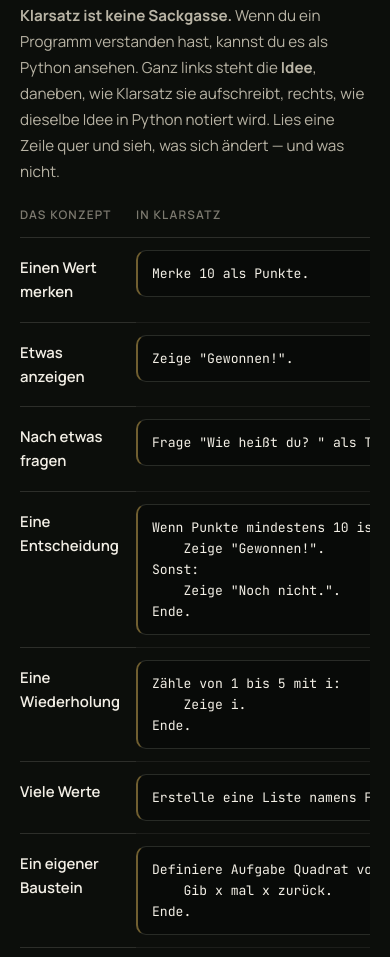
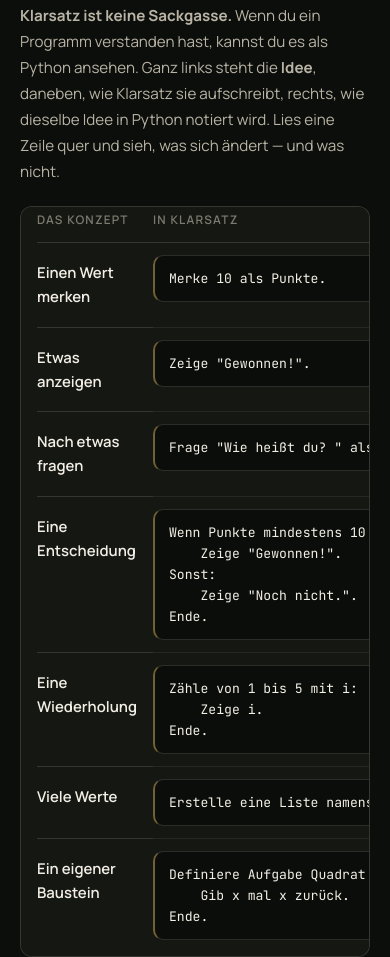
Before and after one commit to wolfiru/klarsatz, a plain HTML site: page webseite/seiten/index.html in a window 390 px wide. Shown: the part 9157-10114 px from the top of the page. Drawn offline with Linux system fonts and the light colour scheme; files that its build step writes are made by us from their sources; no server answers; files whose address does not match are found by name.

Commit message:
Tabellen und Diagramme auf eine eigene Fläche stellen
Beide standen unmittelbar auf dem Seitenhintergrund und liefen dadurch optisch
mit dem Fließtext zusammen. Jetzt liegen sie auf var(--ink-2) mit feinem Rand
und Radius -- dieselbe Fläche, die Hinweiskästen und Werkstücke schon tragen.
Betroffen sind die Vergleichstabelle der Einordnung, die Eignungstabelle, die
Tabellen der Doku-Kapitel und der Kurse sowie die Karte der Lernsprachen samt
ihrer Textfassung fürs Handy.

Der innere Rahmen des Diagramms tritt dafür auf var(--line-soft) zurück: Zwei
gleich kräftige Rahmen ineinander sahen aus wie ein Versehen. Die unterste
Tabellenzeile verliert ihren Trennstrich, weil darunter jetzt der Rand kommt.

```diff
--- a/webseite/assets/style.css
+++ b/webseite/assets/style.css
@@ -2356,7 +2356,9 @@ kbd {
 
 .ein-karte { display: block; width: 100%; height: auto; }
 
-.d-rahmen { fill: none; stroke: var(--line); stroke-width: 1; }
+/* Das Feld liegt jetzt auf einer eigenen Fläche — der innere Rahmen darf deshalb
+   zurücktreten, sonst stehen zwei Rahmen ineinander. */
+.d-rahmen { fill: none; stroke: var(--line-soft); stroke-width: 1; }
 .d-achse { stroke: var(--line); stroke-width: 1; }
 .d-spitze { fill: none; stroke: var(--line); stroke-width: 1.4; stroke-linecap: round; stroke-linejoin: round; }
 
@@ -2553,3 +2555,44 @@ kbd {
     .werk { padding: 24px 18px 26px; }
     .werk-zutaten { grid-template-columns: 1fr; }
 }
+
+
+/* ── Flächen für Tabellen und Bilder ─────────────────────────────────────────
+   Tabellen und Diagramme standen unmittelbar auf dem Seitenhintergrund und
+   liefen dadurch optisch mit dem Fließtext zusammen. Eine Spur heller und ein
+   feiner Rand genügen, damit man sie als das liest, was sie sind: ein Block für
+   sich, den man am Stück anschaut und nicht Zeile für Zeile. */
+.tab-huelle,
+.tabelle-rahmen,
+.eig-rahmen,
+.ein-rahmen {
+    background: var(--ink-2);
+    border: 1px solid var(--line);
+    border-radius: 12px;
+    padding: 6px 22px;
+}
+
+/* Die unterste Zeile braucht keinen Trennstrich mehr — darunter kommt der Rand. */
+.tab-huelle tbody tr:last-child th,
+.tab-huelle tbody tr:last-child td,
+.tabelle-rahmen tbody tr:last-child th,
+.tabelle-rahmen tbody tr:last-child td { border-bottom: none; }
+
+/* Die Karte der Lernsprachen und ihre Textfassung bekommen dieselbe Fläche. */
+.ein-karte,
+.ein-liste {
+    background: var(--ink-2);
+    border: 1px solid var(--line);
+    border-radius: 12px;
+}
+
+.ein-karte { padding: 16px 18px; }
+
+@media (max-width: 760px) {
+    .tab-huelle,
+    .tabelle-rahmen,
+    .eig-rahmen,
+    .ein-rahmen { padding: 4px 16px; }
+
+    .ein-liste { padding: 4px 16px; }
+}
```
